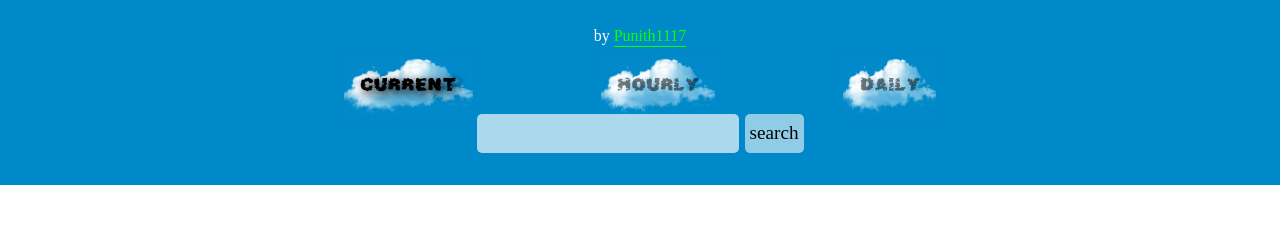
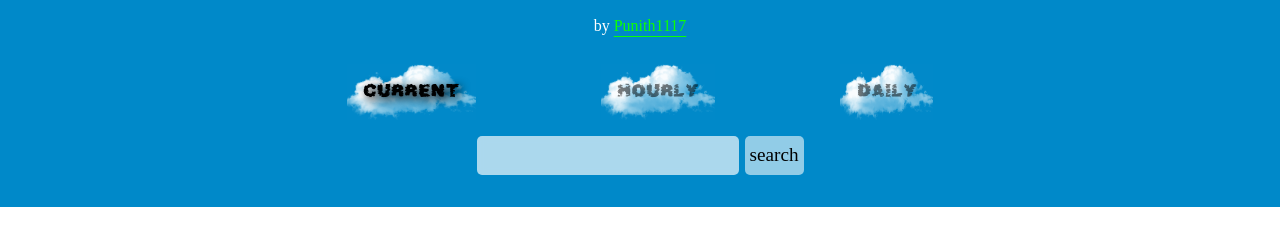
Before and after one commit to Punith1117/weather, a website built with webpack: page src/template.html in a window 1280 px wide. Shown: the part 98-344 px from the top of the page. Built offline with nearby package versions, Linux system fonts and the light colour scheme.

Commit message:
modify padding and margin of header and author

```diff
--- a/src/style.css
+++ b/src/style.css
@@ -23,7 +23,7 @@ header {
 }
 
 .author {
-    margin: 10px;
+    margin-bottom: 10px;
     color: white;
     a {
         color: rgb(12, 255, 4);
@@ -36,6 +36,7 @@ header {
     display: flex;
     justify-content: center;
     gap: max(2rem, 10%);
+    padding: 1rem;
 }
 
 .tab {
```
